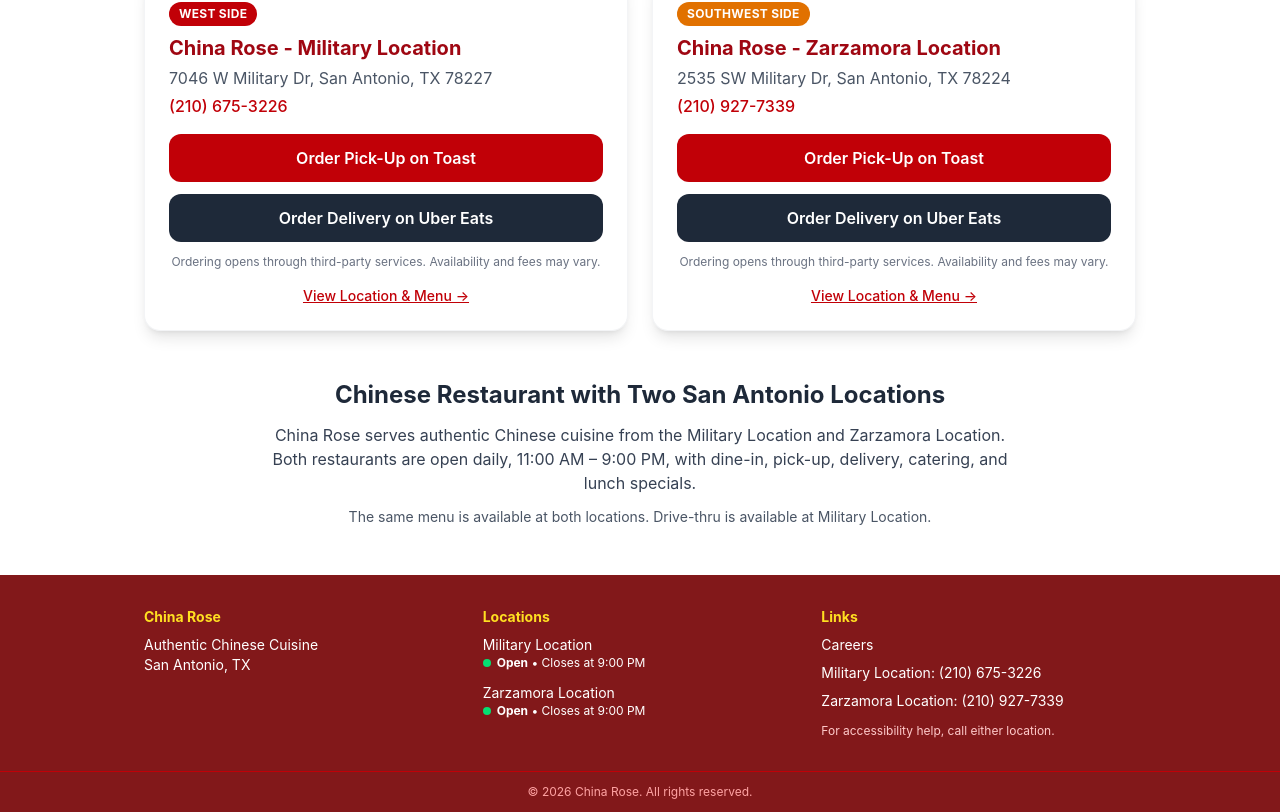
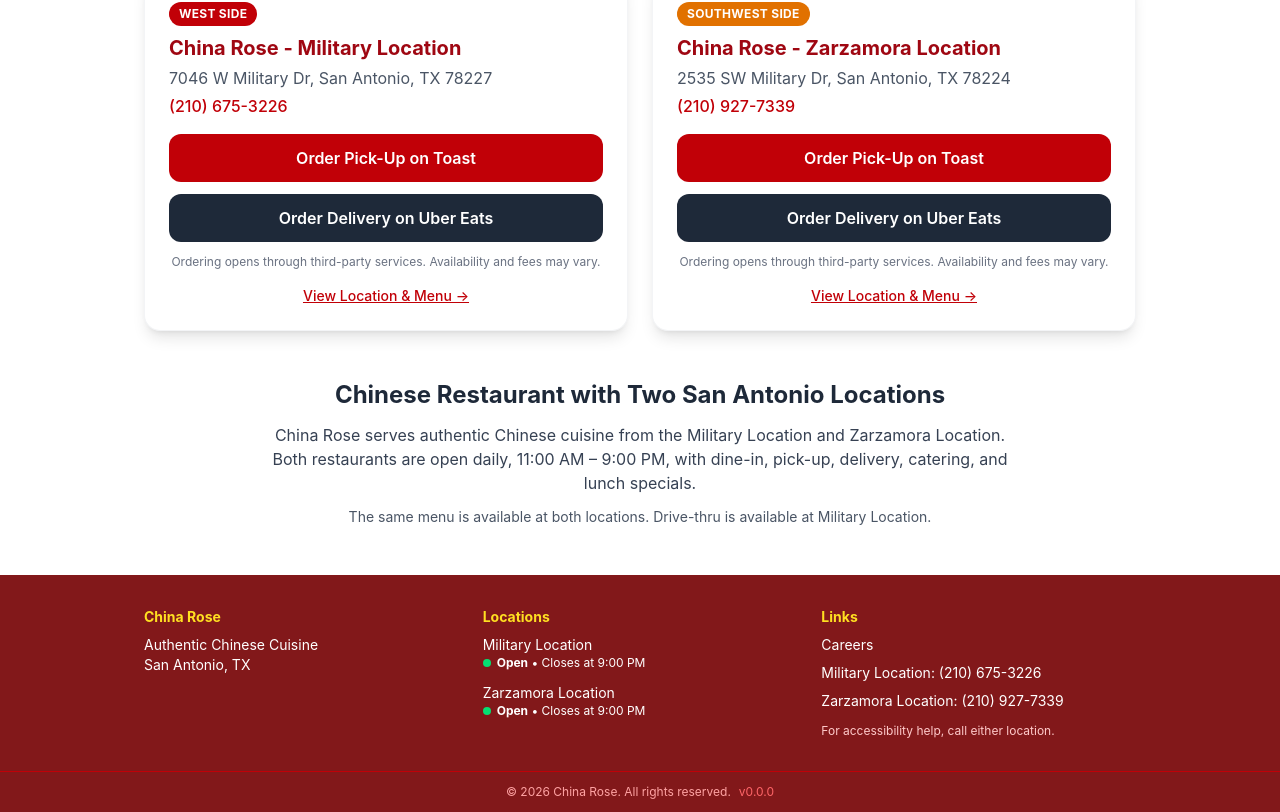
Before and after one commit to marcopolocheung/CR-Website, a Next.js app: page / in a window 1280 px wide. Shown: the part 492-1304 px from the top of the page. Built offline with nearby package versions, Linux system fonts and the light colour scheme; no server answers.

Commit message:
feat(site): show app version in footer

```diff
--- a/package.json
+++ b/package.json
@@ -1,6 +1,6 @@
 {
   "name": "chinarose",
-  "version": "0.1.0",
+  "version": "0.0.0",
   "private": true,
   "scripts": {
     "dev": "next dev",
--- a/src/components/Footer.tsx
+++ b/src/components/Footer.tsx
@@ -1,4 +1,5 @@
 import Link from 'next/link'
+import { version } from '../../package.json'
 import LocationOpenStatus from './LocationOpenStatus'
 import TrackedLink from '@/components/analytics/TrackedLink'
 
@@ -60,6 +61,7 @@
       </div>
       <div className="border-t border-red-700 text-center py-3 text-xs text-red-300">
         &copy; {new Date().getFullYear()} China Rose. All rights reserved.
+        <span className="ml-2 text-red-400">v{version}</span>
       </div>
     </footer>
   )
```
